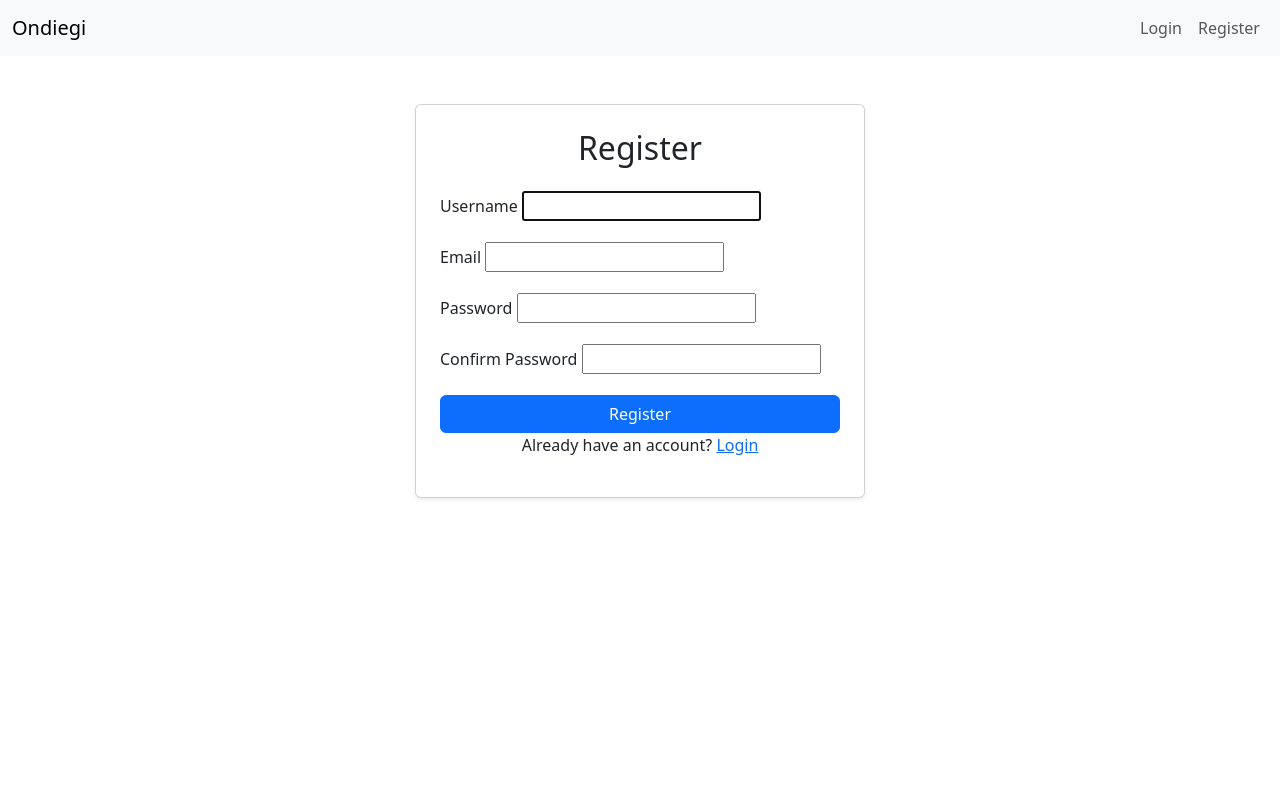
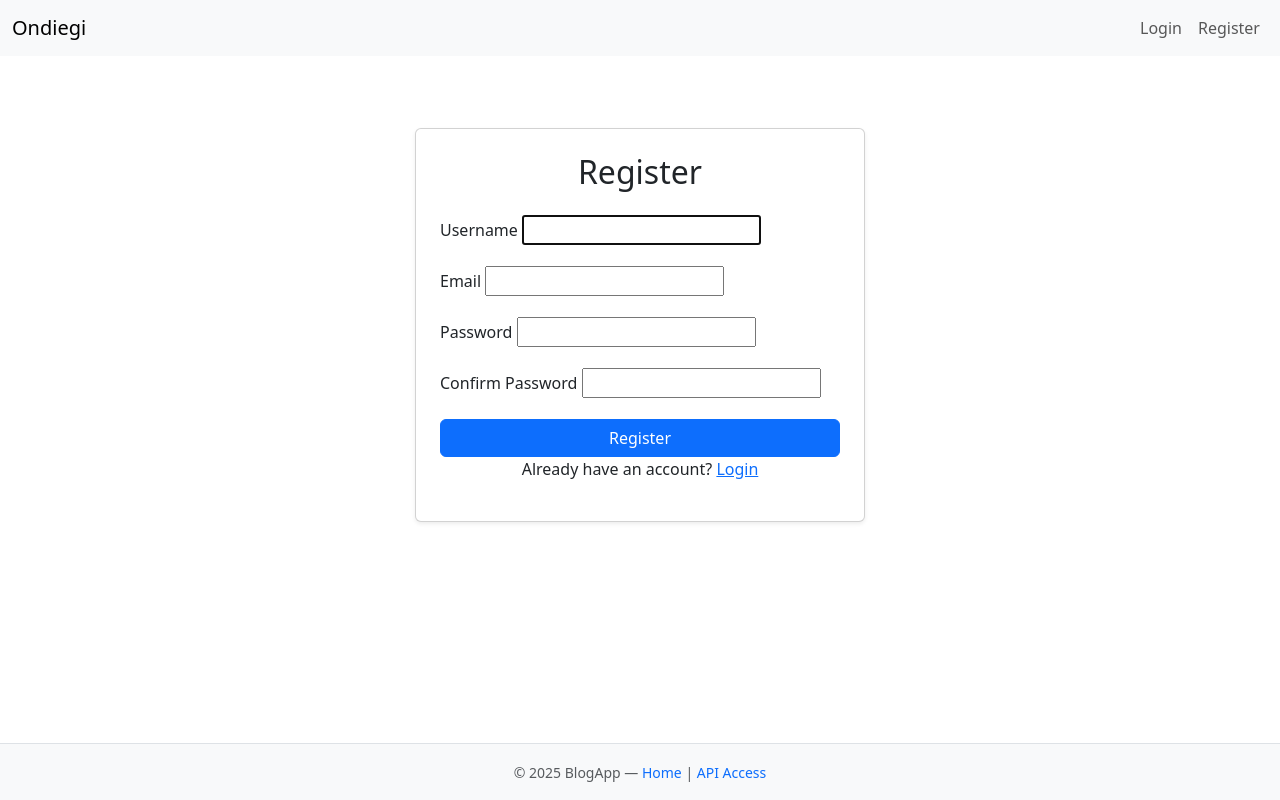
Before and after one commit to PeterOsoo/ondiegi-blog-app-1, a Django app: page /auth/register/ in a window 1280 px wide. Run offline with Django 5.2, Linux system fonts and the light colour scheme.

Commit message:
💄 Added sticky footer and context processor for dynamic year

```diff
--- a/accounts/views.py
+++ b/accounts/views.py
@@ -52,7 +52,9 @@ def register_view(request):
         if form.is_valid():
             form.save()
             messages.success(request, "Registration successful! Please log in.")
-            return redirect('login')
+            next_url = request.GET.get('next') or 'home'
+            return redirect(next_url)
+
     else:
         form = CustomUserCreationForm()
     return render(request, 'accounts/register.html', {'form': form})
@@ -81,7 +83,8 @@ def login_view(request):
         if request.content_type == 'application/json':
             return Response({'token': token.key})
         messages.success(request, 'Logged in successfully ✅')
-        return redirect('home')  # ✅ Redirect to a home page (coming up next)
+        next_url = request.GET.get('next') or 'home'  # fallback to home if no ?next=
+        return redirect(next_url)
 
     if request.content_type == 'application/json':
         return Response({'error': 'Invalid credentials'}, status=400)
--- a/blogproject/settings.py
+++ b/blogproject/settings.py
@@ -13,6 +13,9 @@ https://docs.djangoproject.com/en/5.2/ref/settings/
 from pathlib import Path
 
 import os
+
+from datetime import datetime
+
 
 # Build paths inside the project like this: BASE_DIR / 'subdir'.
 BASE_DIR = Path(__file__).resolve().parent.parent
@@ -140,3 +143,15 @@ REST_FRAMEWORK = {
 }
 
 APPEND_SLASH = True  # already True by default, but worth checking
+
+LOGIN_URL = '/auth/login/'
+LOGIN_REDIRECT_URL = '/'
+
+
+def year_context(request):
+    return {'year': datetime.now().year}
+
+# Add it to settings.py
+TEMPLATES[0]['OPTIONS']['context_processors'] += [
+    'blogproject.settings.year_context',  # or wherever you put it
+]
--- a/templates/base.html
+++ b/templates/base.html
@@ -1,4 +1,3 @@
-<!-- templates/base.html -->
 <!DOCTYPE html>
 <html lang="en">
 
@@ -8,19 +7,23 @@
   <link href="https://cdn.jsdelivr.net/npm/bootstrap@5.3.0/dist/css/bootstrap.min.css" rel="stylesheet">
 </head>
 
-<body>
-    {% include 'navbar/navbar.html' %}  <!-- ✅ Included Navbar -->
+<body class="d-flex flex-column min-vh-100">
 
-  <div class="container mt-4">
+  {% include 'navbar/navbar.html' %}
+
+  <main class="container mt-4 flex-grow-1">
     {% if messages %}
-    {% for message in messages %}
-    <div class="alert alert-{{ message.tags }}">
-      {{ message }}
-    </div>
-    {% endfor %}
+      {% for message in messages %}
+        <div class="alert alert-{{ message.tags }}">
+          {{ message }}
+        </div>
+      {% endfor %}
     {% endif %}
+
     {% block content %}{% endblock %}
-  </div>
+  </main>
+
+  {% include "navbar/footer.html" %}
+
 </body>
-
 </html>
--- /dev/null
+++ b/templates/navbar/footer.html
@@ -0,0 +1,10 @@
+<!-- templates/navbar/footer.html -->
+<footer class="mt-auto bg-light text-center text-muted py-3 border-top">
+  <div class="container">
+    <small>
+      &copy; {{ year }} BlogApp —
+      <a href="{% url 'home' %}" class="text-decoration-none">Home</a> |
+      <a href="/api/" class="text-decoration-none">API Access</a>
+    </small>
+  </div>
+</footer>
```
Also changed, not shown: db.sqlite3.
